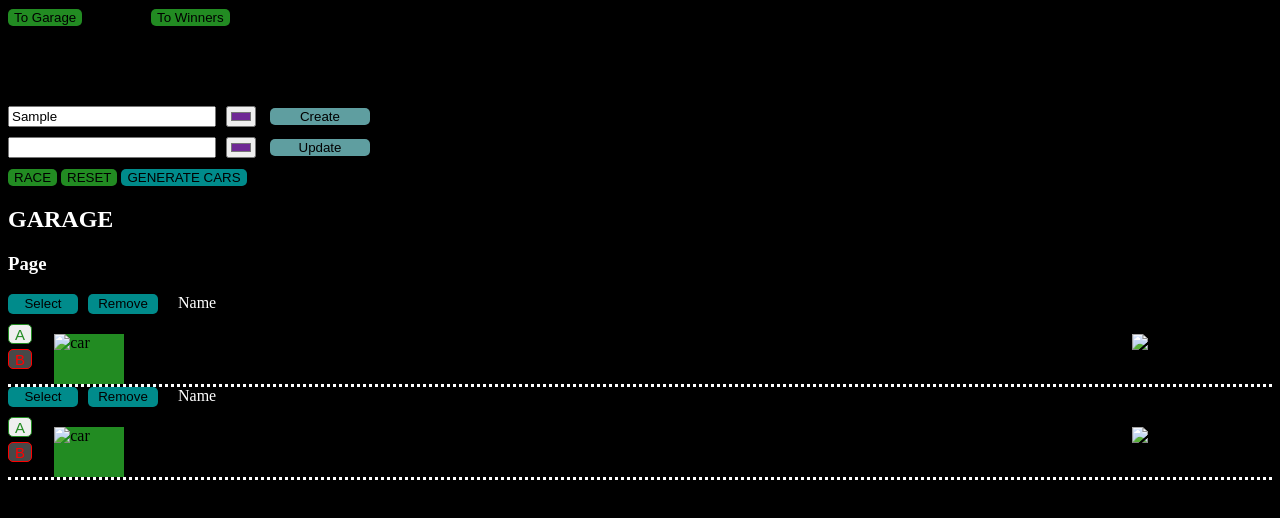
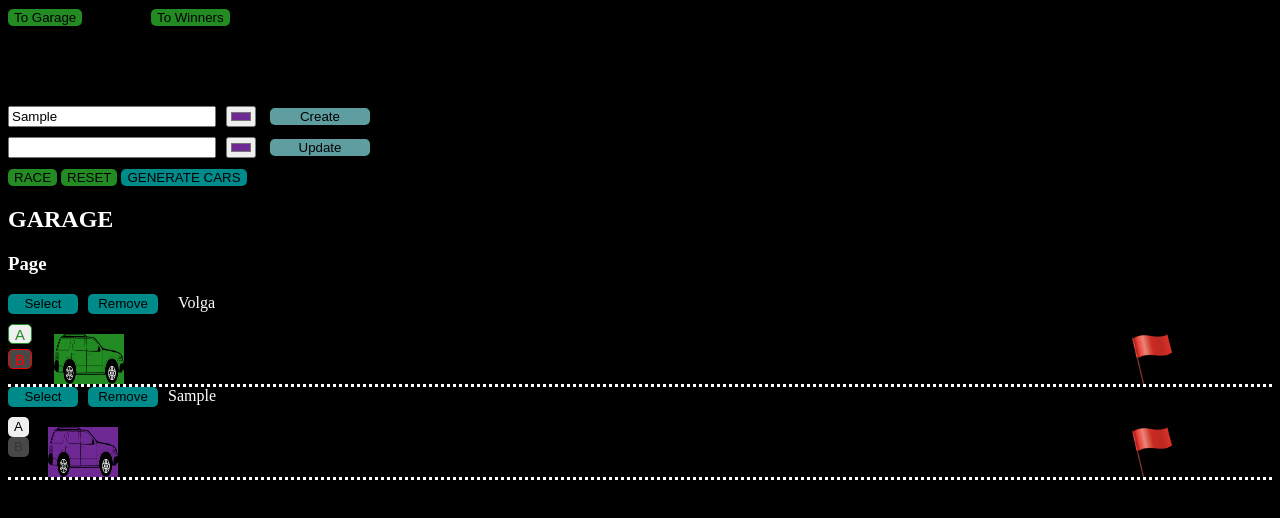
Before and after one commit to DocSkullka/async-race-api, a website built with webpack: page src/index.html in a window 1280 px wide. Both pictures are taken after typing "Sample" into the empty fields and a click on the button "Create". Built offline with nearby package versions, Linux system fonts and the light colour scheme; files whose address does not match are found by name.

```diff
--- a/src/app.ts
+++ b/src/app.ts
@@ -2,8 +2,8 @@
 
 
 
-    let i = 1
-    let road = `<div class="blockCar"><div class="settInfo"><button class="select">Select</button><button class="remove">Remove</button><div class="namCar">Name</div></div><div class="road"><div class="startStop"><button class="start">A</button><button class="stop" disabled/>B</button></div><div class="way"> <img class="carImg" src="('/async-race-api/public/assets/car.png')" alt="car"><img class="flag" src="/async-race-api/public/assets/flag.png')" alt="flag"></div></div></div>`
+    var i = 1
+    let road = `<div class="blockCar"><div class="settInfo"><button class="select">Select</button><button class="remove">Remove</button><div class="namCar">Volga</div></div><div class="road"><div class="startStop"><button class="start">A</button><button class="stop" disabled/>B</button></div><div class="way"> <img class="carImg" src="assets/car.png" alt="car"><img class="flag" src="/assets/flag.png" alt="flag"></div></div></div>`
 
 
     document.querySelector(".cars").innerHTML = road
@@ -26,10 +26,10 @@
 
 document.querySelector('.create').addEventListener('click',()=>{
     i++
-    // let road = `<div class="settInfo"><button class="select">Select</button><button class="remove">Remove</button><div class="namCar${i}">Name</div></div><div class="road"><div class="startStop"><button class="start">A</button><button class="stop" disabled/>B</button></div><div class="way"> <img class="carImg" src="../async-race-api/car/clipart2163587.png" alt="car"><img class="flag" src="../async-race-api/car/pngwing.com.png" alt="flag"></div></div>`
+    let road2 = `<div class="blockCar"><div class="settInfo"><button class="select">Select</button><button class="remove">Remove</button><div class="namCar${i}"></div></div><div class="road"><div class="startStop"><button class="start${i}">A</button><button class="stop${i}" disabled/>B</button></div><div class="way"> <img class="carImg carColor${i}" src="assets/car.png" alt="car"><img class="flag" src="/assets/flag.png" alt="flag"></div></div></div>`
     let cars = document.createElement(`blockCar${i}`)
-    cars.innerHTML = road
-    // document.querySelector(`.carNam${i}`).textContent =  document.querySelector('.inpCreat').value
+    cars.innerHTML = road2
     document.querySelector(".cars").appendChild(cars)
-
+    document.querySelector(`.namCar${i}`).textContent =  document.querySelector<HTMLInputElement>('.inpCreat').value
+    document.querySelector<HTMLInputElement>(`.carColor${i}`).style.backgroundColor =  document.querySelector<HTMLInputElement>(".createColor").value
 })
--- a/src/index.html
+++ b/src/index.html
@@ -16,7 +16,7 @@
         <div class="garage1">
             <div class="settingsCars">
                 <div class="divCreat">
-                    <input class="inpCreat" type="text"><input class="inpCol" type="color" value="#6f2995"> <button class="create">Create</button>
+                    <input class="inpCreat" type="text"><input class="inpCol createColor" type="color" value="#6f2995"> <button class="create">Create</button>
                 </div>
                 <div class="divCreat">
                 <input class="inpUpdate" type="text"><input class="inpCol" type="color" value="#6f2995"> <button class="update">Update</button>
```
Also changed, not shown: src/wievs.ts (added).
